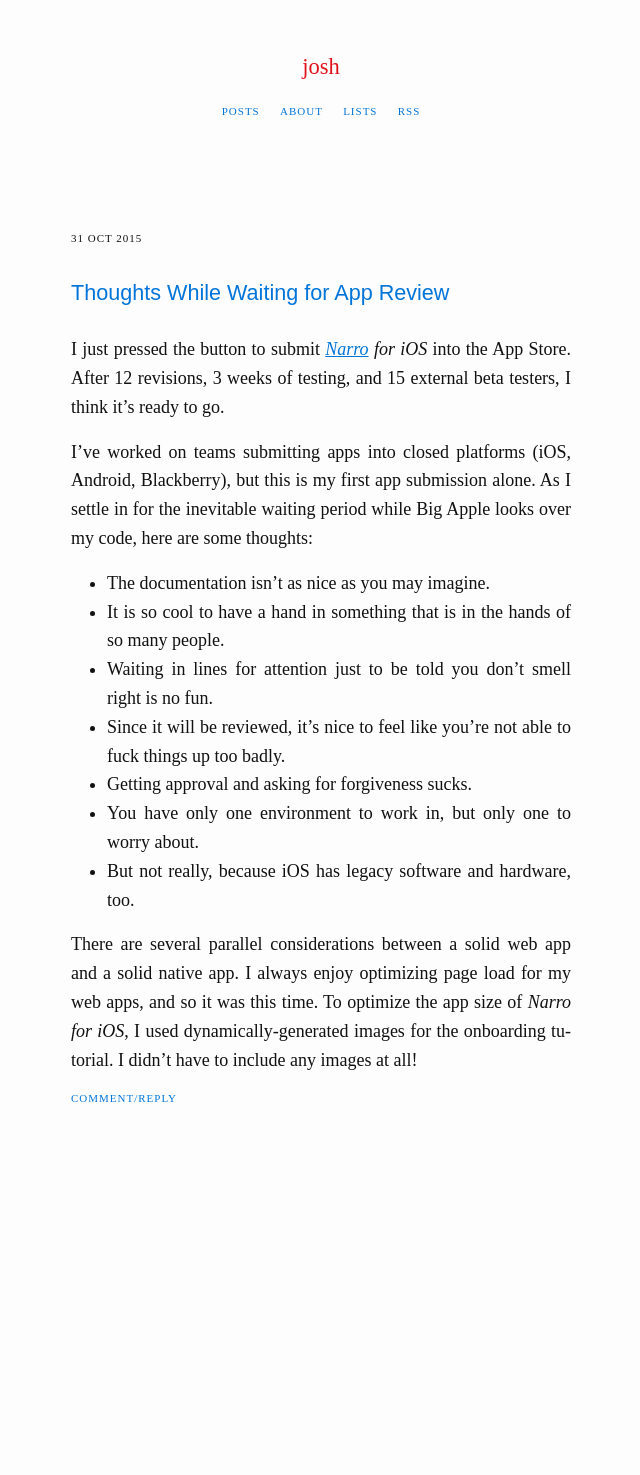
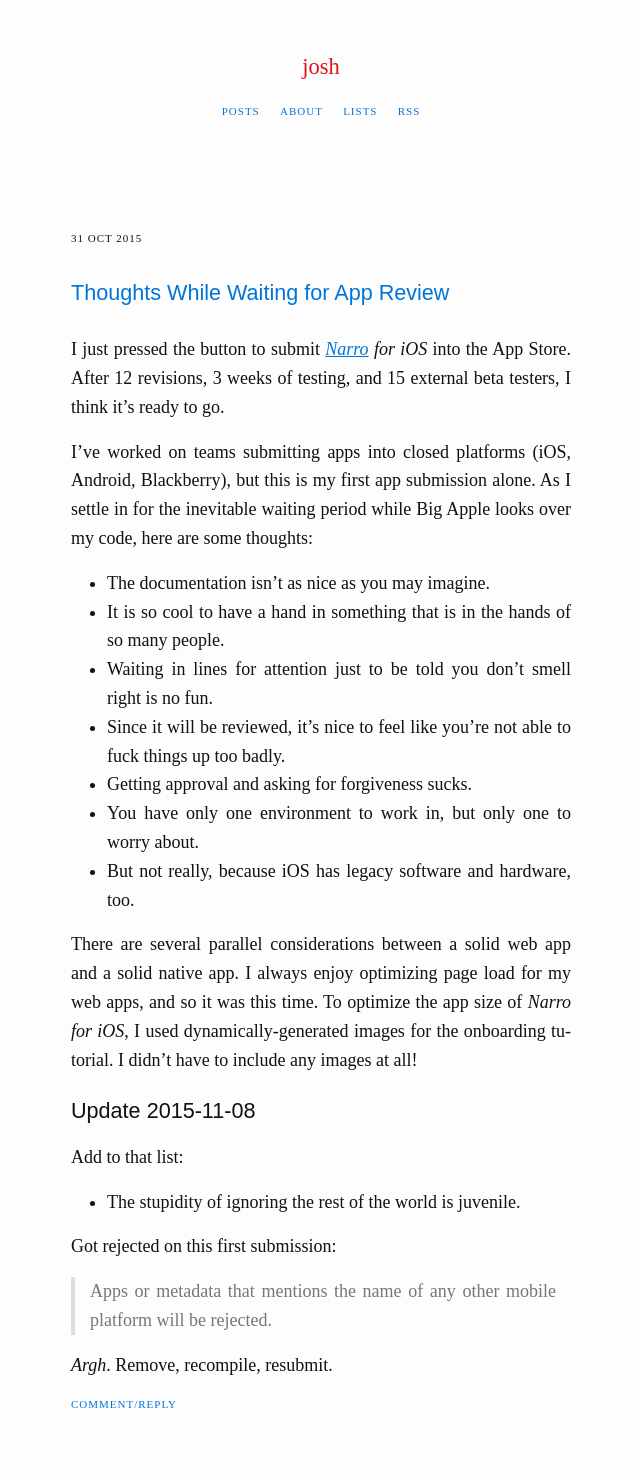
Before and after one commit to joshbeckman/andjosh.github.io, a Jekyll site: the page built from _posts/2015-10-31-thoughts-while-waiting-for-app-review.md, in a window 1280 px wide. Shown: the whole page, without its empty margins (319-959 px from the left). Built offline with Jekyll 4.4.1, drawn with Linux system fonts in a browser that asks for light colours; Markdown is read by kramdown in place of the engine named in the settings; before the commit the page ends 1170 px from its top, so only the background shows below that.

Commit message:
Update on app submission

```diff
--- a/_posts/2015-10-31-thoughts-while-waiting-for-app-review.md
+++ b/_posts/2015-10-31-thoughts-while-waiting-for-app-review.md
@@ -15,3 +15,15 @@ I've worked on teams submitting apps into closed platforms (iOS, Android, Blackb
 - But not really, because iOS has legacy software and hardware, too.
 
 There are several parallel considerations between a solid web app and a solid native app. I always enjoy optimizing page load for my web apps, and so it was this time. To optimize the app size of _Narro for iOS_, I used dynamically-generated images for the onboarding tutorial. I didn't have to include any images at all!
+
+### Update 2015-11-08
+
+Add to that list:
+
+- The stupidity of ignoring the rest of the world is juvenile.
+
+Got rejected on this first submission:
+
+> Apps or metadata that mentions the name of any other mobile platform will be rejected.
+
+_Argh_. Remove, recompile, resubmit.
```
